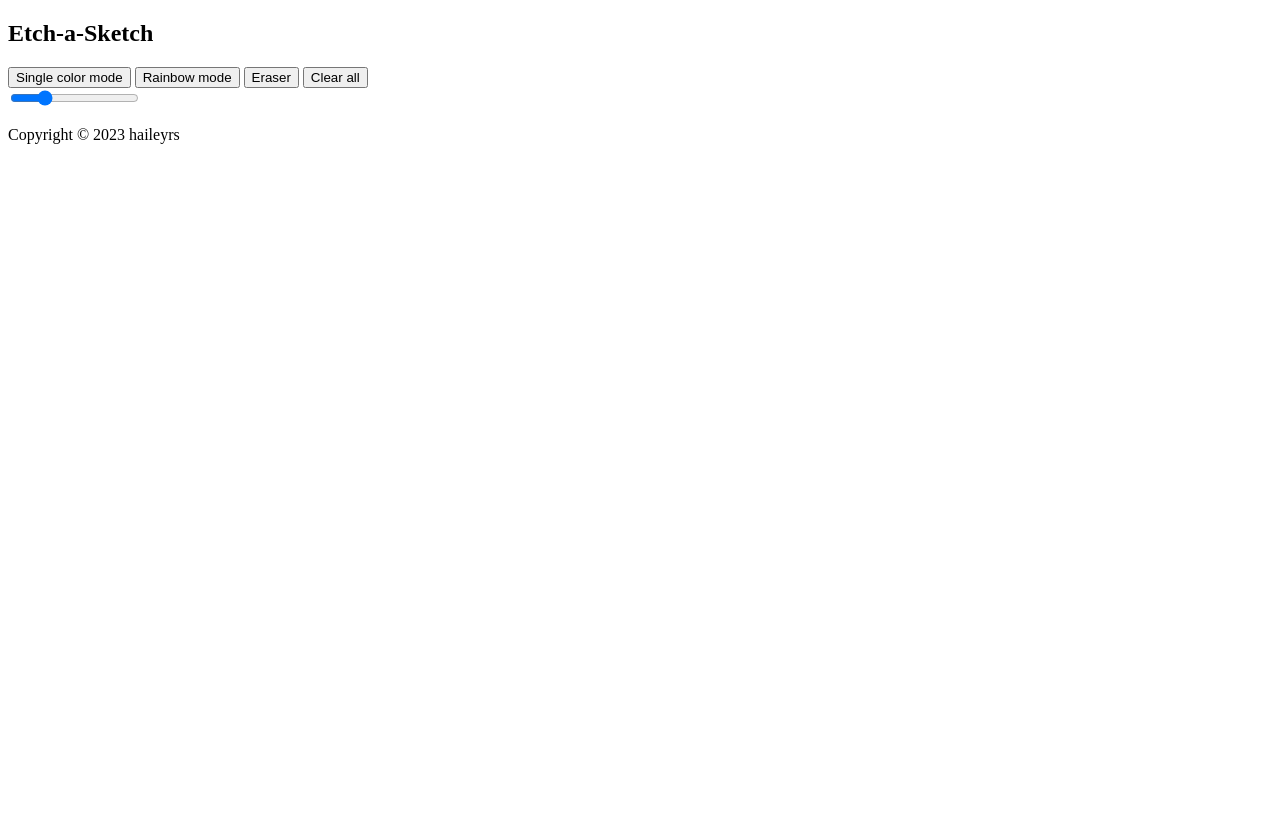
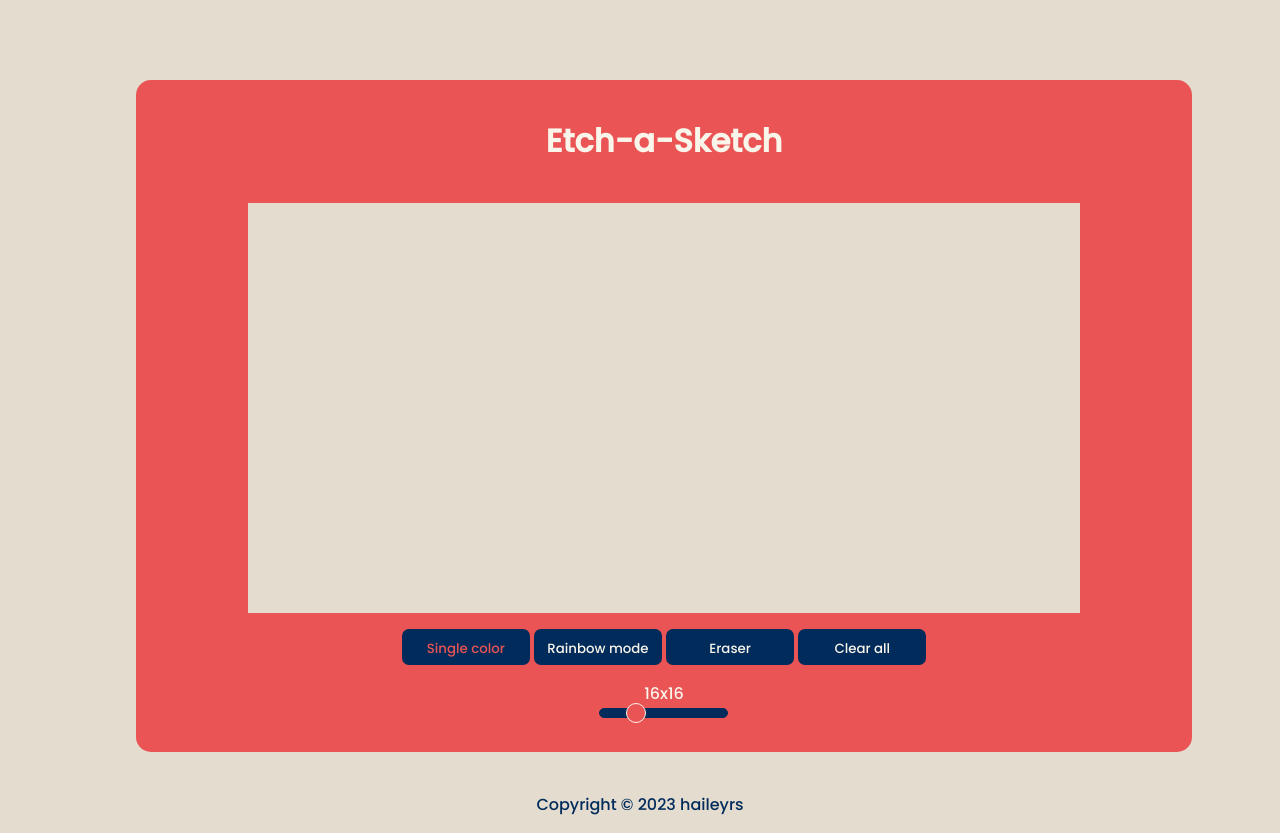
Before and after one commit to haileyrs/etch-a-sketch, a plain HTML site: page index.html in a window 1280 px wide. Before the commit the page ends 800 px from the top, so only its background shows below. Drawn offline with Linux system fonts and the light colour scheme.

Commit message:
add styling

```diff
--- a/index.html
+++ b/index.html
@@ -7,24 +7,28 @@
     <link rel="preconnect" href="https://fonts.googleapis.com" />
     <link rel="preconnect" href="https://fonts.gstatic.com" crossorigin />
     <link
-      href="https://fonts.googleapis.com/css2?family=Roboto:wght@400;700&display=swap"
+      href="https://fonts.googleapis.com/css2?family=Poppins:wght@200;500&display=swap"
       rel="stylesheet"
     />
     <link rel="stylesheet" href="styles.css" />
   </head>
   <body>
+    <div class="display-box">
       <div class="title">
-      <h2>Etch-a-Sketch</h2>
+        <h1>Etch-a-Sketch</h1>
       </div>
+      <div class="grid" id="grid"></div>
       <div class="operations">
-      <button>Single color mode</button>
+        <button class="active">Single color</button>
         <button>Rainbow mode</button>
         <button>Eraser</button>
         <button>Clear all</button>
-      <div class="size-val" id="sizeVal"></div>
+        <div class="size-slider-container">
+          <div class="size-val" id="sizeVal">16x16</div>
           <input id="sizer" type="range" value="16" min="1" max="64" />
         </div>
-    <div class="grid" id="grid"></div>
+      </div>
+    </div>
     <div class="footer">
       <p>
         Copyright ©
--- a/styles.css
+++ b/styles.css
@@ -0,0 +1,84 @@
+body {
+  font-family: 'Poppins', sans-serif;
+  background-color: #E4DCCF;
+}
+
+h1 {
+  color: #F9F5EB;
+}
+
+p {
+  color: #002B5B;
+  text-align: center;
+}
+
+button {
+  background-color: #002B5B;
+  color: #F9F5EB;
+  border-radius: 7px;
+  border-width: 0;
+  height: 36px;
+  width: 128px;
+  padding: 10px;
+  font-family: 'Poppins', sans-serif;
+  transition: all 0.4s ease;
+}
+
+button:hover {
+  background-color: #002249;
+}
+
+.active {
+  color: #EA5455!important;
+}
+
+.size-slider-container {
+  color: #F9F5EB;
+  display: flex;
+  margin: 16px;
+  flex-direction: column;
+  justify-content: center;
+  align-items: center;
+}
+
+input[type='range'] {
+  -webkit-appearance: none;
+  background-color: #EA5455;
+}
+
+input[type='range']::-webkit-slider-runnable-track {
+  height: 10px;
+  width: 48px;
+  border: 1px solid #002B5B;
+  border-radius: 25px;
+  background: #002B5B;
+}
+
+input[type='range']::-webkit-slider-thumb {
+  -webkit-appearance: none;
+  width: 20px;
+  height: 20px;
+  border-radius: 25px;
+  border: 1px solid #F9F5EB;
+  margin-top: -6px;
+  background: #EA5455;
+}
+
+.display-box {
+  display: flex;
+  flex-direction: column;
+  align-items: center;
+  background-color: #EA5455;
+  border-radius: 15px;
+  height: 80vh;
+  width: 80vw;
+  margin: 10vh 10vw 5vh;
+  padding: 16px;
+}
+
+.grid {
+  background-color: #E4DCCF;
+  height: 65vh;
+  width: 65vw;
+  margin: 1rem;
+}
```
Lines whose indentation alone changed are shown as unchanged.
